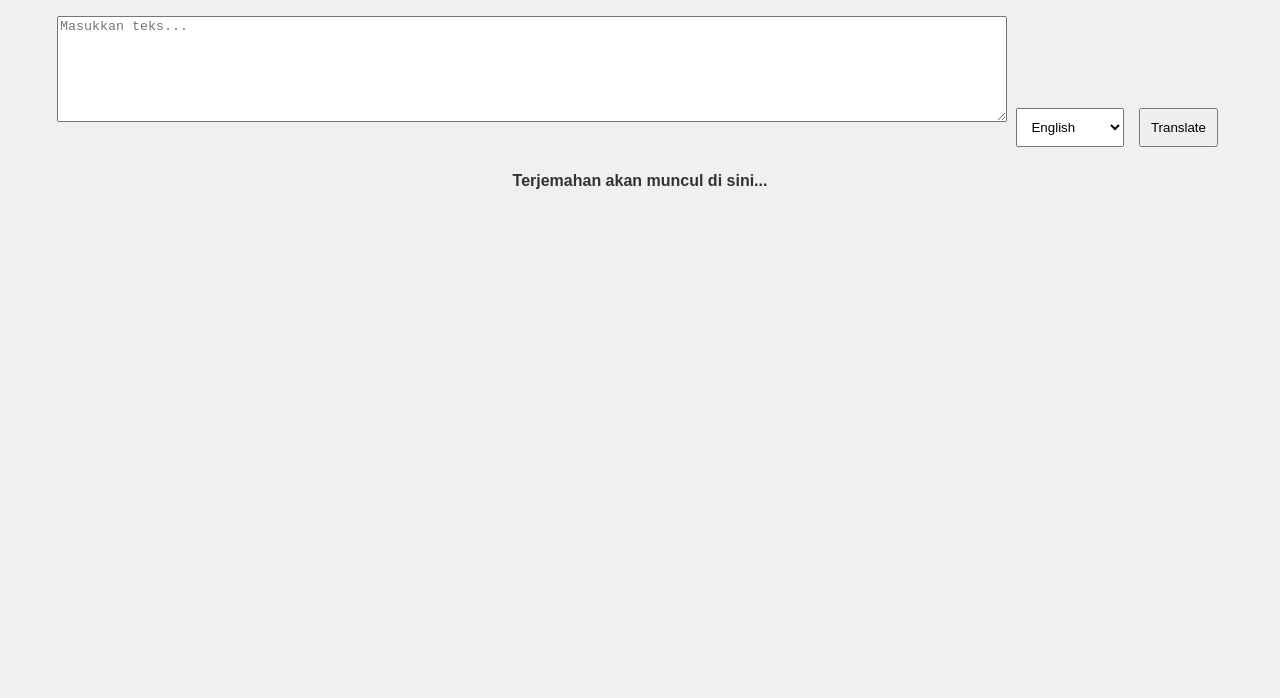
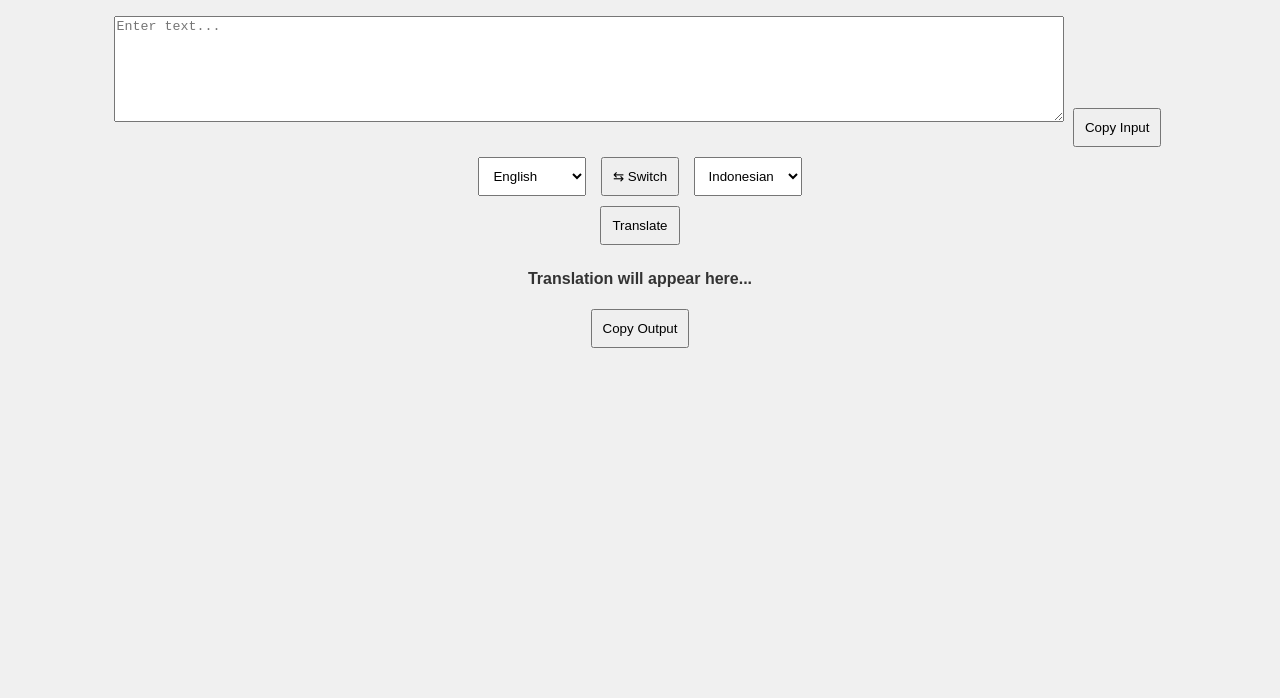
Before and after one commit to jarting/translate-website, a plain HTML site: page index.html in a window 1280 px wide. Shown: the part 102-800 px from the top of the page. Drawn offline with Linux system fonts and the light colour scheme.

Commit message:
Update index.html

```diff
--- a/index.html
+++ b/index.html
@@ -3,23 +3,41 @@
 <head>
     <meta charset="UTF-8">
     <meta name="viewport" content="width=device-width, initial-scale=1.0">
-    <title>Simple Translator</title>
+    <title>DeepL Translator - Material Design</title>
     <link rel="stylesheet" href="styles.css">
+    <link href="https://fonts.googleapis.com/css2?family=Roboto:wght@400;700&display=swap" rel="stylesheet">
 </head>
 <body>
-    <h1>Translator App</h1>
-    <textarea id="text-input" placeholder="Masukkan teks..."></textarea>
+    <div class="container">
+        <h1>DeepL Translator</h1>
+        <div class="input-group">
+            <textarea id="text-input" placeholder="Enter text..."></textarea>
+            <button id="copy-input" class="copy-btn">Copy Input</button>
+        </div>
 
-    <select id="language-select">
-        <option value="en">English</option>
-        <option value="id">Indonesian</option>
-        <option value="es">Spanish</option>
-        <option value="fr">French</option>
-    </select>
+        <div class="language-controls">
+            <select id="input-language">
+                <option value="EN">English</option>
+                <option value="ID">Indonesian</option>
+                <option value="ES">Spanish</option>
+                <option value="FR">French</option>
+            </select>
+            <button id="switch-lang">&#8646; Switch</button>
+            <select id="output-language">
+                <option value="ID">Indonesian</option>
+                <option value="EN">English</option>
+                <option value="ES">Spanish</option>
+                <option value="FR">French</option>
+            </select>
+        </div>
 
-    <button onclick="translateText()">Translate</button>
+        <button onclick="translateText()" class="translate-btn">Translate</button>
 
-    <p id="translated-text">Terjemahan akan muncul di sini...</p>
+        <div class="output-group">
+            <p id="translated-text">Translation will appear here...</p>
+            <button id="copy-output" class="copy-btn">Copy Output</button>
+        </div>
+    </div>
 
     <script src="script.js"></script>
 </body>
```
